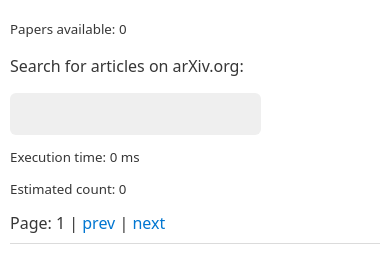
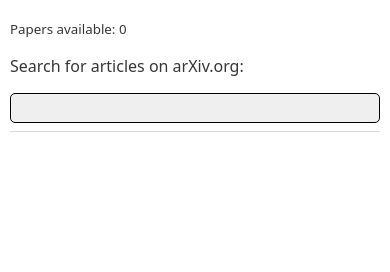
Before and after one commit to Demaga/arxiv-paper-recommender, a plain HTML site: page frontend/index.html in a window 390 px wide. Drawn offline with nearby package versions, Linux system fonts and the light colour scheme; no server answers.

Commit message:
Fix visibility before first search

```diff
--- a/frontend/base.css
+++ b/frontend/base.css
@@ -1,14 +1,3 @@
-#main {
-    max-width: 50%;
-    margin: 0 auto;
-}
-
-@media (max-width: 1000px) {
-    #main {
-        max-width: 90%;
-        margin: 0 auto;
-    }
-}
 
 .search-wrapper {
     margin: 0 auto;
@@ -89,12 +78,3 @@
     color: #fff;
     background: #0085b6;
 }
-
-#prev-page-btn, #next-page-btn {
-    user-select: none
-}
-
-#prev-page-btn a, #next-page-btn a {
-    color: blue;
-    cursor: pointer;
-}
--- a/frontend/index.html
+++ b/frontend/index.html
@@ -4,6 +4,7 @@
     <title>Mind Upload</title>
     <!-- <link rel="stylesheet" href="/base.css" /> -->
     <link rel="stylesheet" href="https://cdn.jsdelivr.net/npm/water.css@2/out/water.css">
+    <link rel="stylesheet" href="base.css">
     <meta name="viewport" content="width=device-width, initial-scale=1">
 </head>
 
```
